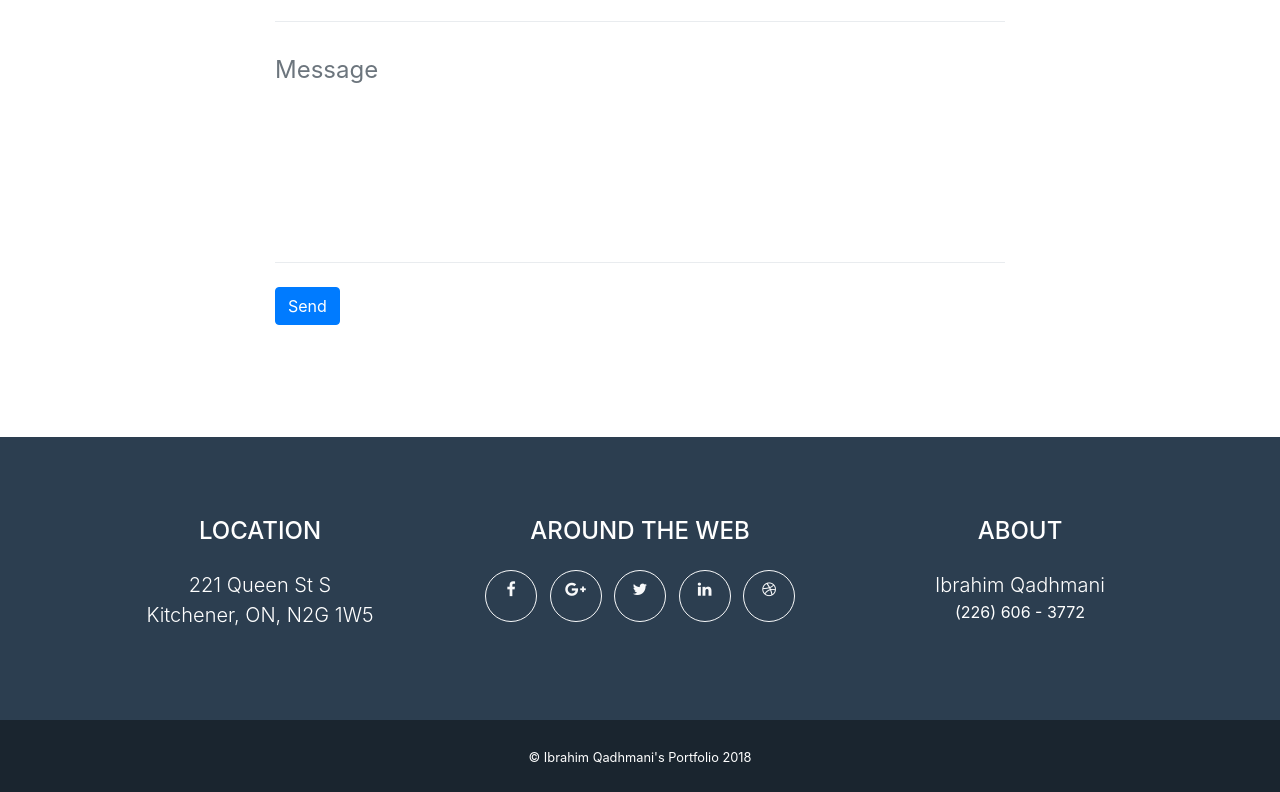
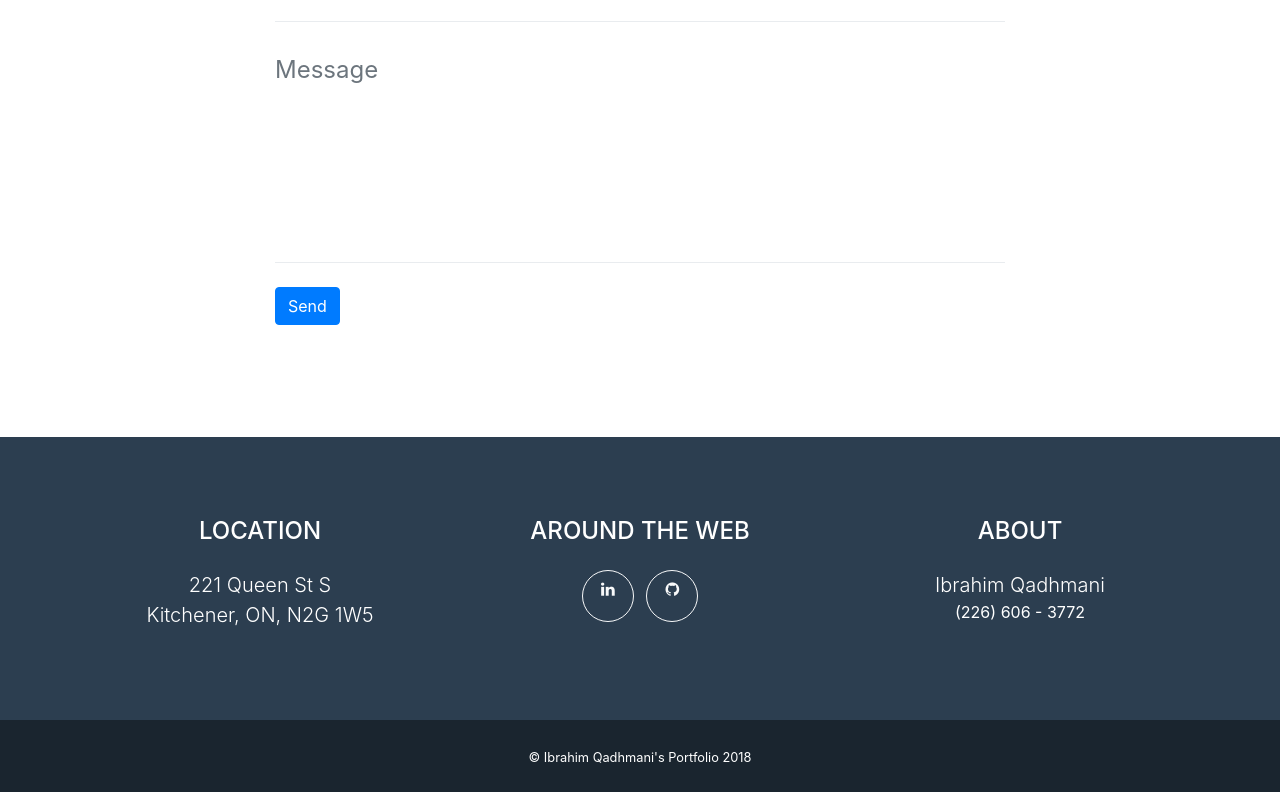
Before and after one commit to iqadhmani/iqadhmani.github.io, a website with bundled scripts: page index.html in a window 1280 px wide. Shown: the part 3000-3792 px from the top of the page. Built offline with nearby package versions, Linux system fonts and the light colour scheme.

Commit message:
Update index.html

```diff
--- a/index.html
+++ b/index.html
@@ -216,28 +216,13 @@
             <h4 class="text-uppercase mb-4">Around the Web</h4>
             <ul class="list-inline mb-0">
               <li class="list-inline-item">
-                <a class="btn btn-outline-light btn-social text-center rounded-circle" href="#">
-                  <i class="fa fa-fw fa-facebook"></i>
-                </a>
-              </li>
-              <li class="list-inline-item">
-                <a class="btn btn-outline-light btn-social text-center rounded-circle" href="#">
-                  <i class="fa fa-fw fa-google-plus"></i>
-                </a>
-              </li>
-              <li class="list-inline-item">
-                <a class="btn btn-outline-light btn-social text-center rounded-circle" href="#">
-                  <i class="fa fa-fw fa-twitter"></i>
-                </a>
-              </li>
-              <li class="list-inline-item">
-                <a class="btn btn-outline-light btn-social text-center rounded-circle" href="#">
+                <a class="btn btn-outline-light btn-social text-center rounded-circle" href="https://www.linkedin.com/in/ibqadamani">
                   <i class="fa fa-fw fa-linkedin"></i>
                 </a>
               </li>
               <li class="list-inline-item">
-                <a class="btn btn-outline-light btn-social text-center rounded-circle" href="#">
-                  <i class="fa fa-fw fa-dribbble"></i>
+                <a class="btn btn-outline-light btn-social text-center rounded-circle" href="https://github.com/iqadhmani">
+                  <i class="fa fa-fw fa-github"></i>
                 </a>
               </li>
             </ul>
```
